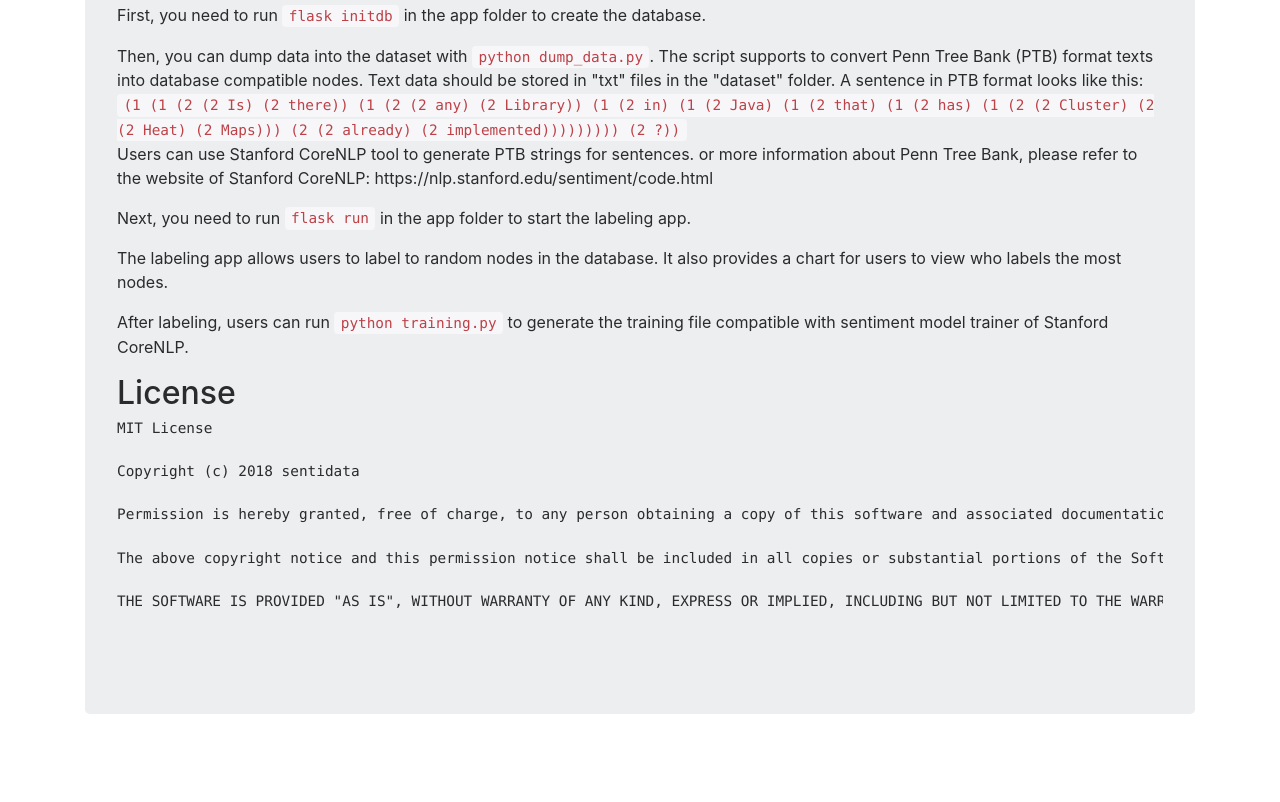
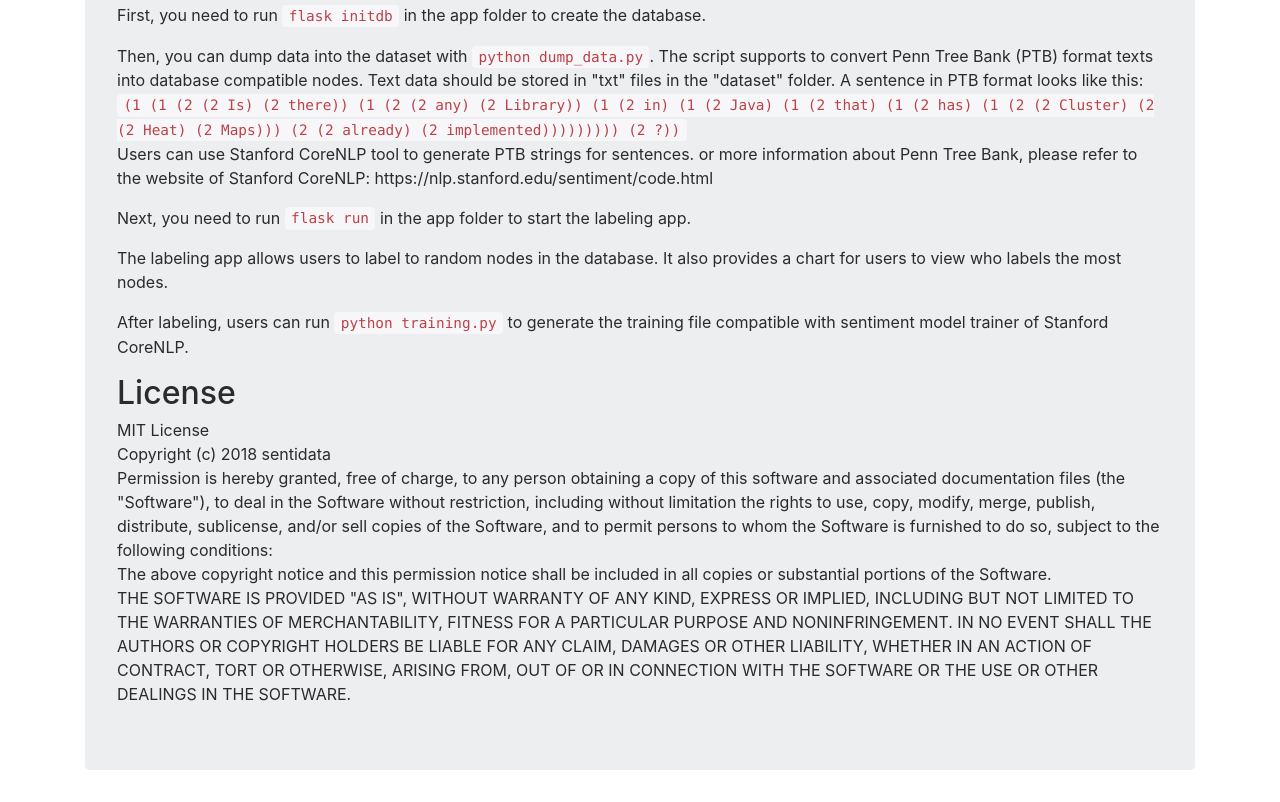
Before and after one commit to sentidata/sentidata.github.io, a plain HTML site: page index.html in a window 1280 px wide. Shown: the part 447-1249 px from the top of the page. Before the commit the page ends 1193 px from the top, so only its background shows below. Drawn offline with nearby package versions, Linux system fonts and the light colour scheme.

Commit message:
Update index.html

```diff
--- a/index.html
+++ b/index.html
@@ -53,17 +53,16 @@
       <p>After labeling, users can run <code>python training.py</code> to generate the training file compatible with sentiment model trainer of Stanford CoreNLP.</p>
 
       <h2>License</h2>
-      <pre>
-MIT License
 
-Copyright (c) 2018 sentidata
+MIT License <br>
 
-Permission is hereby granted, free of charge, to any person obtaining a copy of this software and associated documentation files (the "Software"), to deal in the Software without restriction, including without limitation the rights to use, copy, modify, merge, publish, distribute, sublicense, and/or sell copies of the Software, and to permit persons to whom the Software is furnished to do so, subject to the following conditions:
+Copyright (c) 2018 sentidata <br>
 
-The above copyright notice and this permission notice shall be included in all copies or substantial portions of the Software.
+Permission is hereby granted, free of charge, to any person obtaining a copy of this software and associated documentation files (the "Software"), to deal in the Software without restriction, including without limitation the rights to use, copy, modify, merge, publish, distribute, sublicense, and/or sell copies of the Software, and to permit persons to whom the Software is furnished to do so, subject to the following conditions:<br>
 
-THE SOFTWARE IS PROVIDED "AS IS", WITHOUT WARRANTY OF ANY KIND, EXPRESS OR IMPLIED, INCLUDING BUT NOT LIMITED TO THE WARRANTIES OF MERCHANTABILITY, FITNESS FOR A PARTICULAR PURPOSE AND NONINFRINGEMENT. IN NO EVENT SHALL THE AUTHORS OR COPYRIGHT HOLDERS BE LIABLE FOR ANY CLAIM, DAMAGES OR OTHER LIABILITY, WHETHER IN AN ACTION OF CONTRACT, TORT OR OTHERWISE, ARISING FROM, OUT OF OR IN CONNECTION WITH THE SOFTWARE OR THE USE OR OTHER DEALINGS IN THE SOFTWARE.
-    </pre>
+The above copyright notice and this permission notice shall be included in all copies or substantial portions of the Software.<br>
+
+THE SOFTWARE IS PROVIDED "AS IS", WITHOUT WARRANTY OF ANY KIND, EXPRESS OR IMPLIED, INCLUDING BUT NOT LIMITED TO THE WARRANTIES OF MERCHANTABILITY, FITNESS FOR A PARTICULAR PURPOSE AND NONINFRINGEMENT. IN NO EVENT SHALL THE AUTHORS OR COPYRIGHT HOLDERS BE LIABLE FOR ANY CLAIM, DAMAGES OR OTHER LIABILITY, WHETHER IN AN ACTION OF CONTRACT, TORT OR OTHERWISE, ARISING FROM, OUT OF OR IN CONNECTION WITH THE SOFTWARE OR THE USE OR OTHER DEALINGS IN THE SOFTWARE.<br>
     </div>
   </div>
 
```
